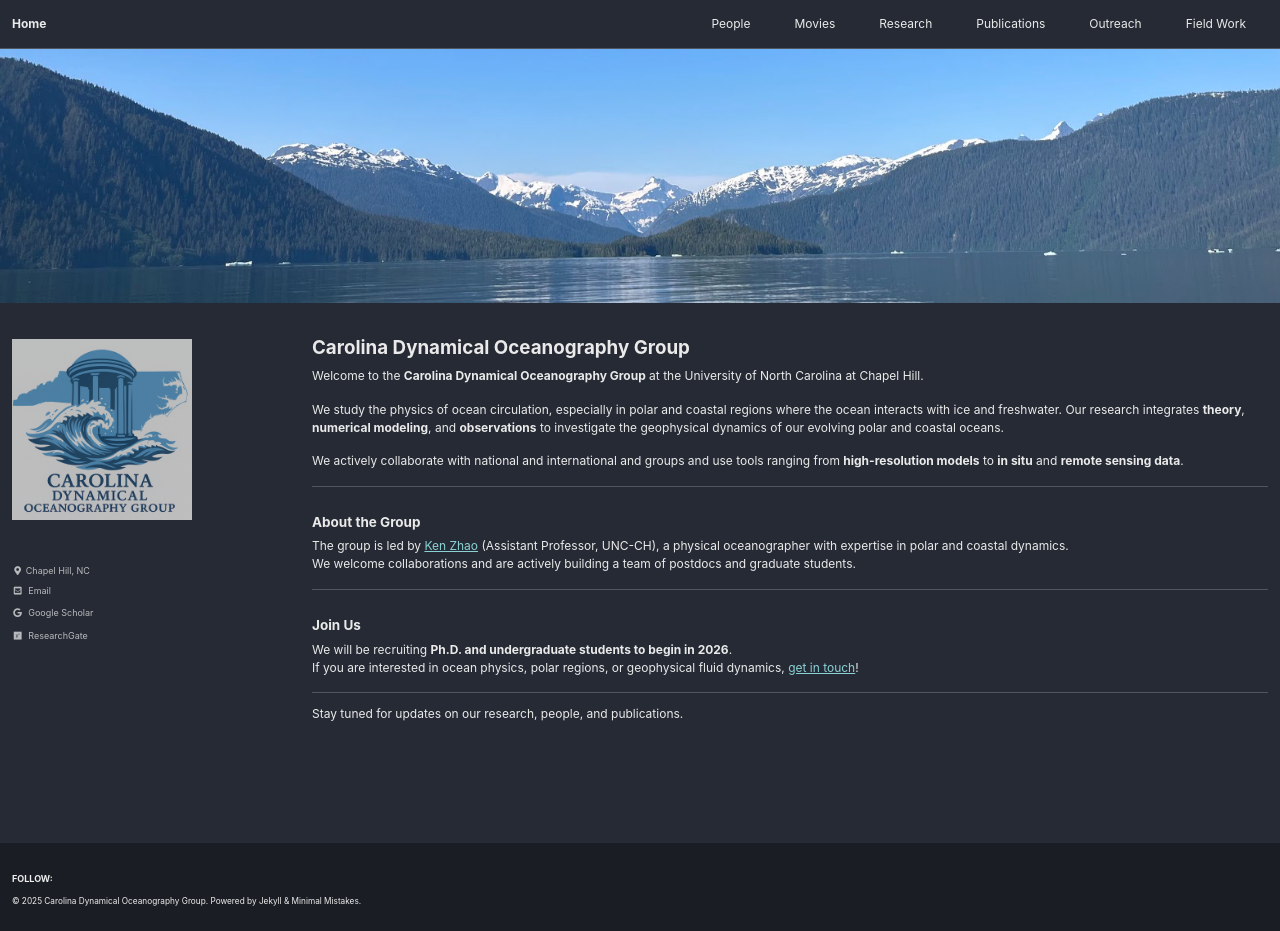
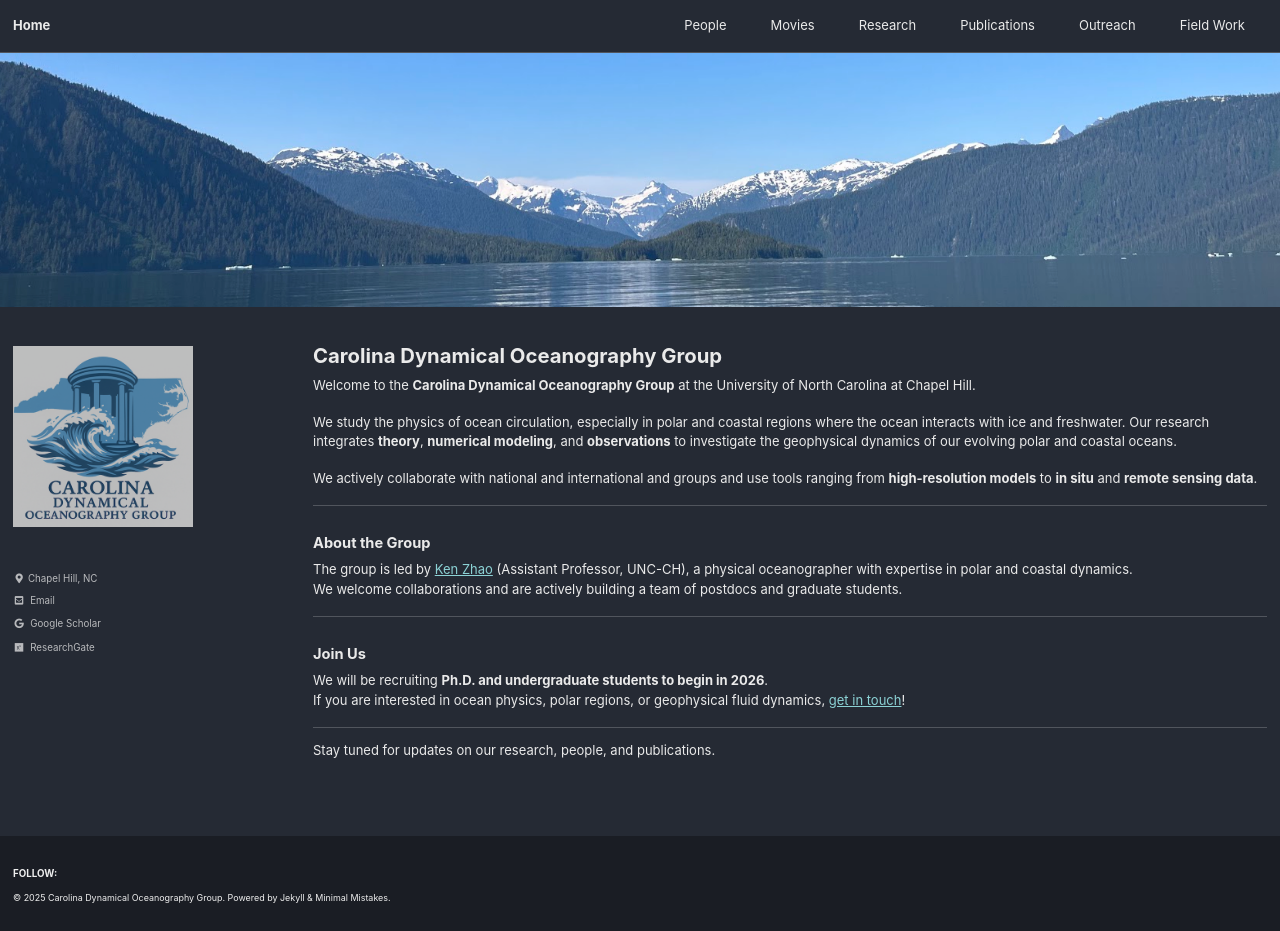
Before and after one commit to unc-ocean-dynamics/unc-ocean-dynamics.github.io, a Jekyll site: the page built from index.md, in a window 1280 px wide and 931 px high. Built offline with Jekyll 4.4.1, drawn with Linux system fonts in a browser that asks for light colours; cached includes are drawn as plain includes.

Commit message:
Update main.scss

```diff
--- a/assets/css/main.scss
+++ b/assets/css/main.scss
@@ -10,5 +10,5 @@
 // --- Your custom styles here ---
 
 body {
-  font-size: 12px;  // Adjust this value as you like
+  font-size: 13px;  // Adjust this value as you like
 }
```
